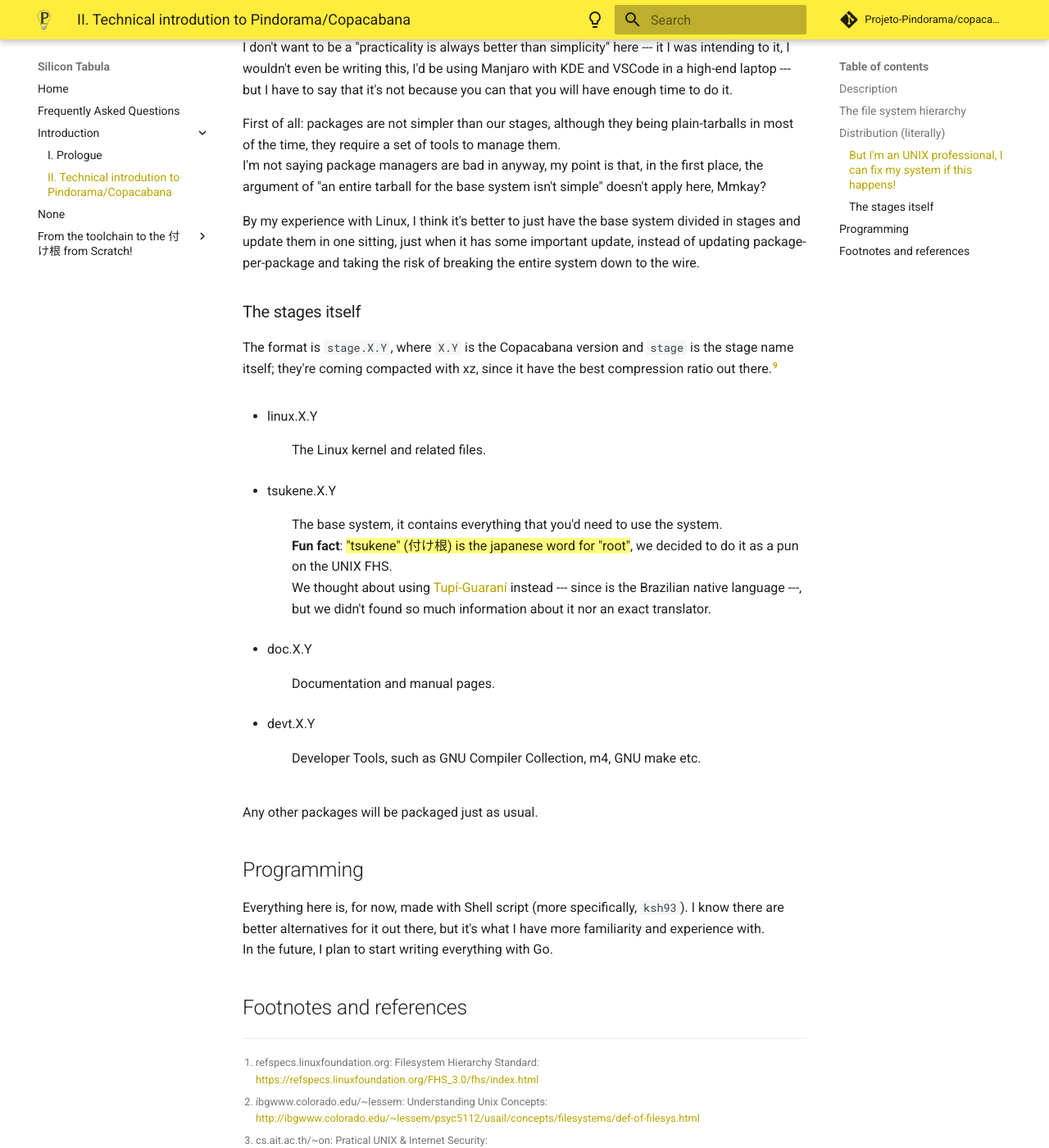
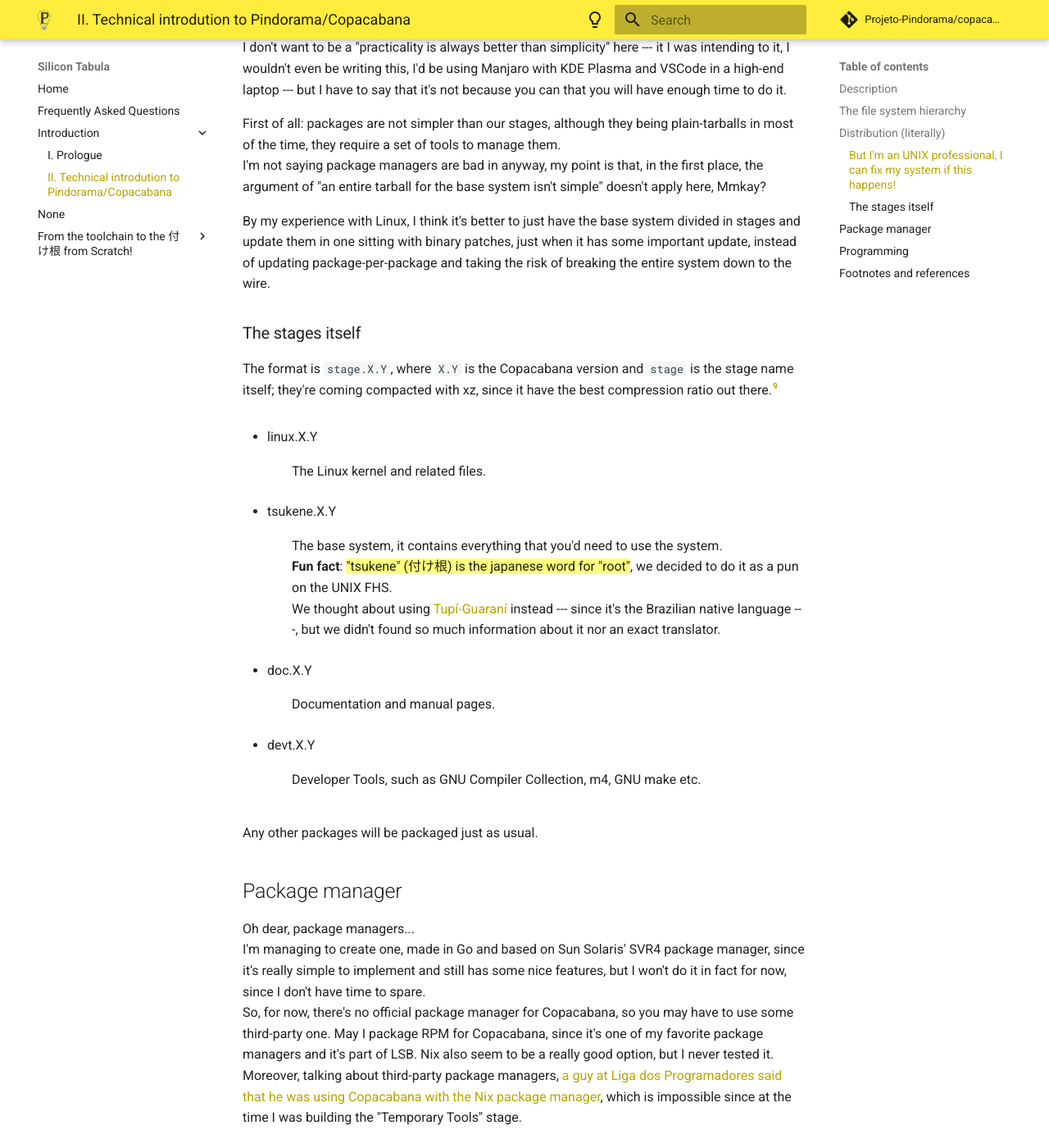
Before and after one commit to Projeto-Pindorama/copacabana, an MkDocs documentation site: the page built from docs/docs/intro/intro.1.md, in a window 1280 px wide and 1400 px high, scrolled down 3854 px. Shown: the whole window at 82% size. Built offline with MkDocs 1.6.1 and Material for MkDocs 9.7.7, drawn with Linux system fonts in a browser that asks for light colours; comment, search, counter and statistics services are not loaded; some of the changed text lies outside the part shown.

Commit message:
docs.: intro.1 and prologue

```diff
--- a/docs/docs/intro/intro.1.md
+++ b/docs/docs/intro/intro.1.md
@@ -81,7 +81,7 @@ HP-UX or other UNIXes, but I'll go by the logic of the domino effect and assume
 that this type of distribution is an industry pattern --- ==we don't distribute
 the **entire** distribution just as packages. Our model is inspired on OpenBSD's
 one, where the system is distributed as stages.==[^7]
-> *- What do you mean m8? I will have a 60MB tarball containing just KDE?*
+> *- "What do you mean m8? I will have a 60MB tarball containing just KDE?"*
 
 No. ==This will just apply in fact for the base system (and some other **basic**
 tools)==.
@@ -112,14 +112,14 @@ installer **a lot** easier to do, since we don't have to beware having
 the entire system broken by a library that updated or something like.
 
 ### But I'm an UNIX professional, I can fix my system if this happens!
-> *Mom, cancel my meetings, slackpkg f\*cked up glibc again!*
+> *- "Mom, cancel my meetings, slackpkg f\*cked up glibc again!"*
 
 ... yeah, OK, but do you have time to do it?
 
 I don't want to be a "practicality is always better than simplicity" here ---
 it I was intending to it, I wouldn't even be writing this, I'd be using Manjaro
-with KDE and VSCode in a high-end laptop --- but I have to say that it's not
-because you can that you will have enough time to do it.
+with KDE Plasma and VSCode in a high-end laptop --- but I have to say that it's
+not because you can that you will have enough time to do it.
 
 First of all: packages are not simpler than our stages, although they being
 plain-tarballs in most of the time, they require a set of tools to manage them.
@@ -128,9 +128,9 @@ first place, the argument of "an entire tarball for the base system isn't
 simple" doesn't apply here, Mmkay?
 
 By my experience with Linux, I think it's better to just have the base system
-divided in stages and update them in one sitting, just when it has some
-important update, instead of updating package-per-package and taking the risk
-of breaking the entire system down to the wire.
+divided in stages and update them in one sitting with binary patches, just
+when it has some important update, instead of updating package-per-package
+and taking the risk of breaking the entire system down to the wire.
 
 ### The stages itself
 The format is `stage.X.Y`, where `X.Y` is the Copacabana version and `stage` is
@@ -144,7 +144,7 @@ compression ratio out there.[^8]
 : The base system, it contains everything that you'd need to use the system.
 	**Fun fact**: =="tsukene" (付け根) is the japanese word for "root"==, we
 	decided to do it as a pun on the UNIX FHS.
-	We thought about using [Tupí-Guaraní](https://en.wikipedia.org/wiki/Tupi%E2%80%93Guarani_languages) instead --- since is the Brazilian native
+	We thought about using [Tupí-Guaraní](https://en.wikipedia.org/wiki/Tupi%E2%80%93Guarani_languages) instead --- since it's the Brazilian native
 	language ---, but we didn't found so much information about it
 	nor an exact translator.
 
@@ -156,9 +156,24 @@ compression ratio out there.[^8]
 
 Any other packages will be packaged just as usual.
 
+## Package manager
+Oh dear, package managers...
+I'm managing to create one, made in Go and based on Sun Solaris' SVR4 package
+manager, since it's really simple to implement and still has some nice features,
+but I won't do it in fact for now, since I don't have time to spare.
+So, for now, there's no official package manager for Copacabana, so you may have
+to use some third-party one.
+May I package RPM for Copacabana, since it's one of my favorite package managers
+and it's part of LSB. Nix also seem to be a really good option, but I never
+tested it.
+Moreover, talking about third-party package managers, [a guy at Liga dos
+Programadores said that he was using Copacabana with the Nix package manager](https://discord.com/channels/366404358440615951/366404358952189973/899428494226903090),
+which is impossible since at the time I was building the "Temporary Tools"
+stage.
+
 ## Programming
 Everything here is, for now, made with Shell script (more specifically,
-`ksh93`).
+AT&T's ksh93).
 I know there are better alternatives for it out there, but it's what
 I have more familiarity and experience with.
 In the future, I plan to start writing everything with Go.
```
Also changed, not shown: docs/docs/intro/prologue.md (+4 -4 lines), 1 other file.
